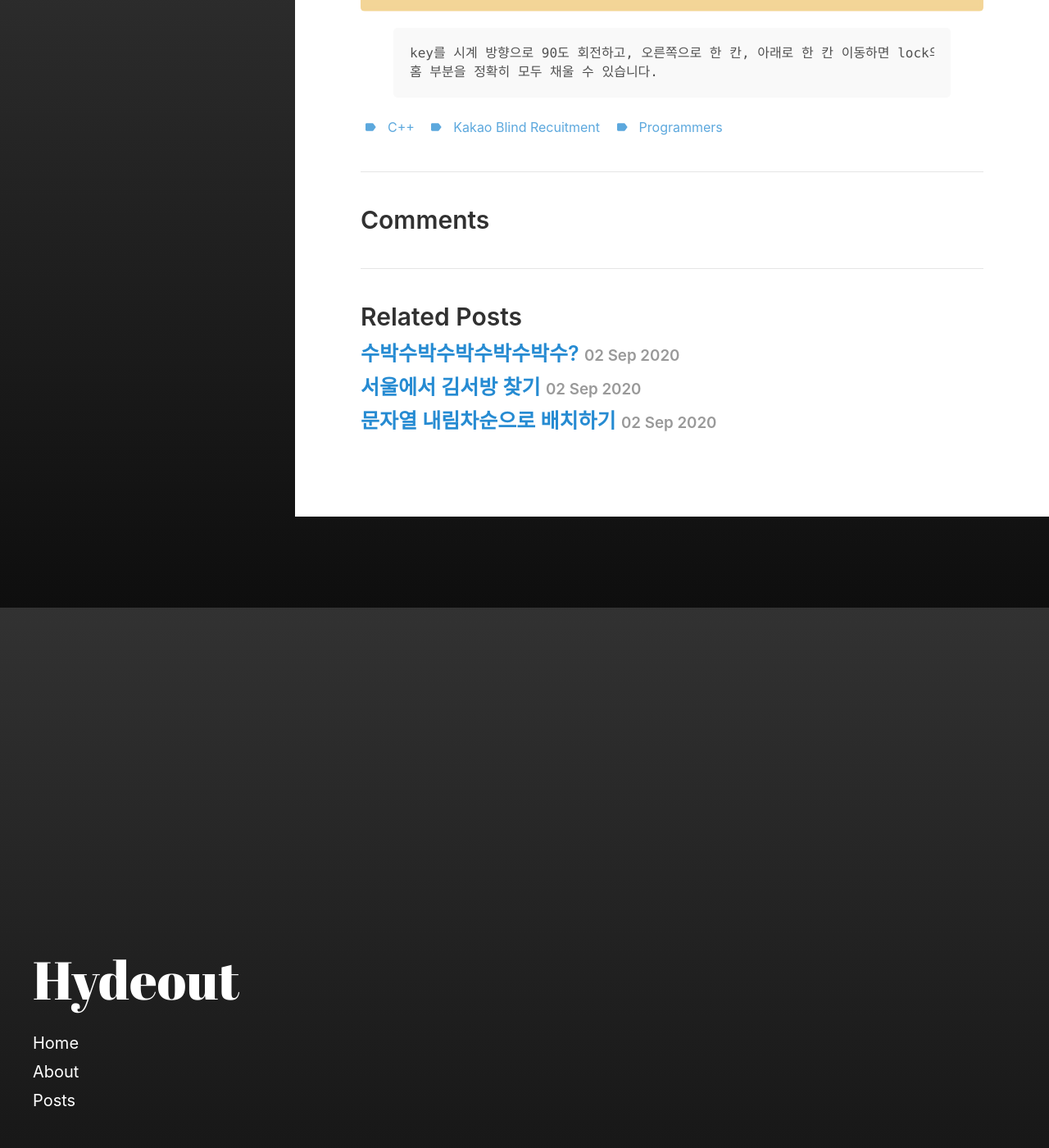
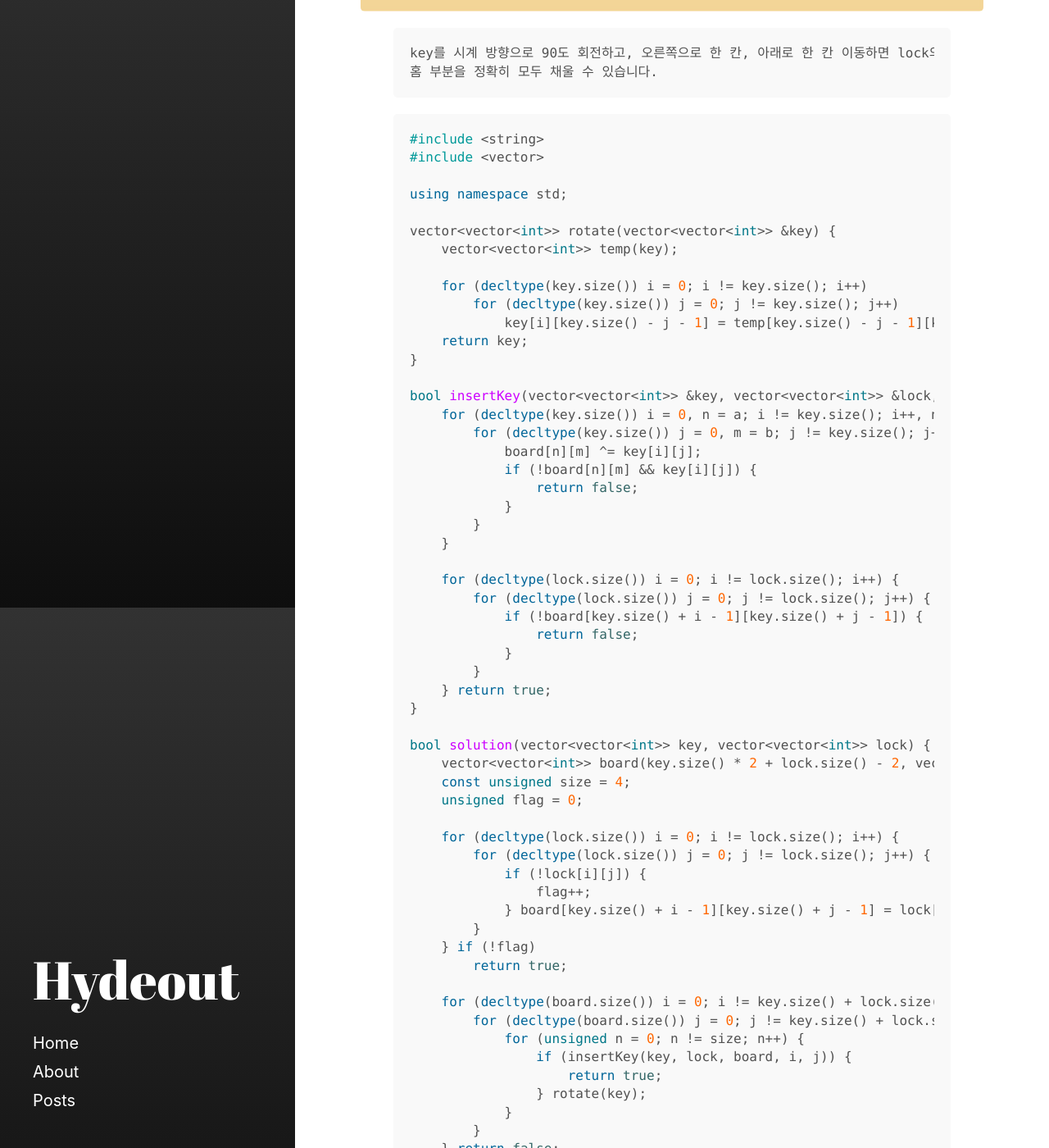
Before and after one commit to C13H12N4O2/C13H12N4O2.github.io, a Jekyll site: the page built from _posts/2020-08-31-19-37-2020-KAKAO-BLIND-RECRUITMENT.md, in a window 1280 px wide and 1400 px high, scrolled down 10059 px. Shown: the whole window at 82% size. Built offline with Jekyll 4.4.1, drawn with Linux system fonts in a browser that asks for light colours.

Commit message:
Update 2020-08-31-19-37-2020-KAKAO-BLIND-RECRUITMENT.md

```diff
--- a/_posts/2020-08-31-19-37-2020-KAKAO-BLIND-RECRUITMENT.md
+++ b/_posts/2020-08-31-19-37-2020-KAKAO-BLIND-RECRUITMENT.md
@@ -424,3 +424,64 @@ key와 lock의 원소는 0 또는 1로 이루어져 있습니다.
 key를 시계 방향으로 90도 회전하고, 오른쪽으로 한 칸, 아래로 한 칸 이동하면 lock의
 홈 부분을 정확히 모두 채울 수 있습니다.
 {% endhighlight %}
+
+
+{% highlight cpp %}
+#include <string>
+#include <vector>
+
+using namespace std;
+
+vector<vector<int>> rotate(vector<vector<int>> &key) {
+    vector<vector<int>> temp(key);
+
+    for (decltype(key.size()) i = 0; i != key.size(); i++)
+        for (decltype(key.size()) j = 0; j != key.size(); j++)
+            key[i][key.size() - j - 1] = temp[key.size() - j - 1][key.size() - i - 1];
+    return key;
+}
+
+bool insertKey(vector<vector<int>> &key, vector<vector<int>> &lock, vector<vector<int>> board, decltype(board.size()) a, decltype(board.size()) b) {
+    for (decltype(key.size()) i = 0, n = a; i != key.size(); i++, n++) {
+        for (decltype(key.size()) j = 0, m = b; j != key.size(); j++, m++) {
+            board[n][m] ^= key[i][j];
+            if (!board[n][m] && key[i][j]) {
+                return false;
+            }
+        }
+    }
+
+    for (decltype(lock.size()) i = 0; i != lock.size(); i++) {
+        for (decltype(lock.size()) j = 0; j != lock.size(); j++) {
+            if (!board[key.size() + i - 1][key.size() + j - 1]) {
+                return false;
+            }
+        }
+    } return true;
+}
+
+bool solution(vector<vector<int>> key, vector<vector<int>> lock) {
+    vector<vector<int>> board(key.size() * 2 + lock.size() - 2, vector<int>(key.size() * 2 + lock.size() - 2));
+    const unsigned size = 4;
+    unsigned flag = 0;
+
+    for (decltype(lock.size()) i = 0; i != lock.size(); i++) {
+        for (decltype(lock.size()) j = 0; j != lock.size(); j++) {
+            if (!lock[i][j]) {
+                flag++;
+            } board[key.size() + i - 1][key.size() + j - 1] = lock[i][j];
+        }
+    } if (!flag)
+        return true;
+
+    for (decltype(board.size()) i = 0; i != key.size() + lock.size() - 1; i++) {
+        for (decltype(board.size()) j = 0; j != key.size() + lock.size() - 1; j++) {
+            for (unsigned n = 0; n != size; n++) {
+                if (insertKey(key, lock, board, i, j)) {
+                    return true;
+                } rotate(key);
+            }
+        }
+    } return false;
+}
+{% endhighlight %}
```
Also changed, not shown: other parts of _posts/2020-08-31-19-37-2020-KAKAO-BLIND-RECRUITMENT.md (+1 -1 lines).
